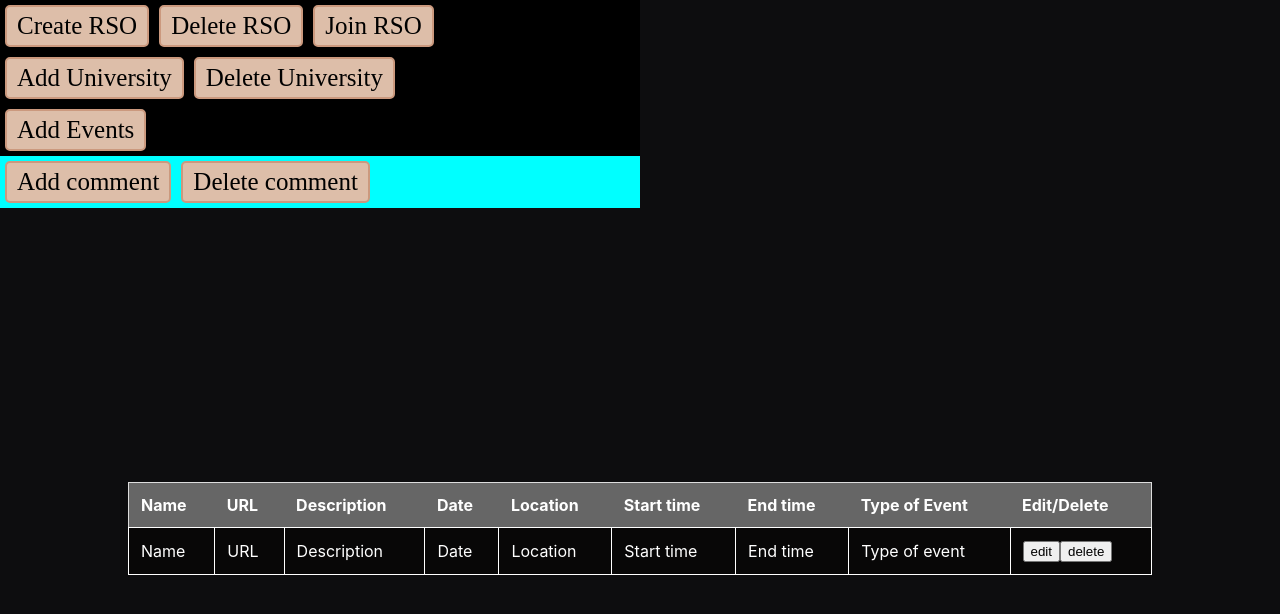
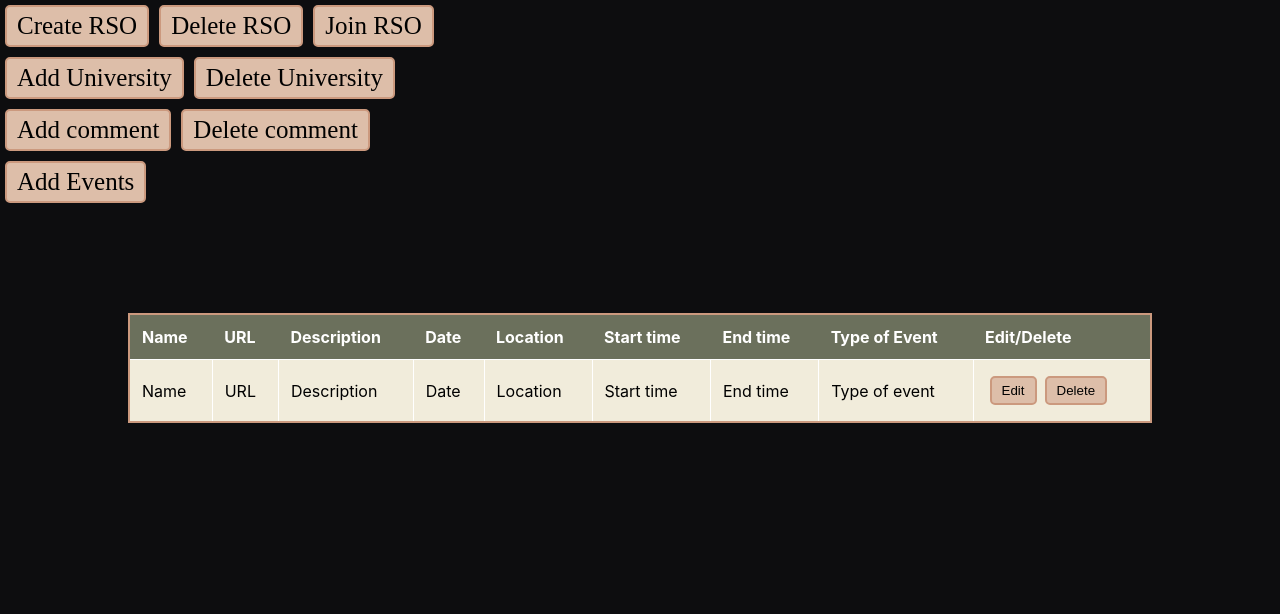
Before and after one commit to Nick1052/DBReact, a React (Create React App) app: page /pages/MainPage.js in a window 1280 px wide. Shown: the top 614 px of the page. Built offline with nearby package versions, Linux system fonts and the light colour scheme.

Commit message:
added some styling

```diff
--- a/src/css/LandingPage.css
+++ b/src/css/LandingPage.css
@@ -22,7 +22,7 @@ body {
 }
 
 .page-title {
-    color: white;
+    color: #b7b7a4;
     position: absolute;
     top: 0;
     left: 50%;
@@ -50,6 +50,7 @@ input[type = email] {
     border-radius: 1em;
     margin-top: .5em;
     margin-bottom: .1em;
+    background-color: #ffe8d6;
 }
 
 input[type = password] {
@@ -60,6 +61,7 @@ input[type = password] {
     border-radius: 1em;
     margin-top: .5em;
     margin-bottom: .1em;
+    background-color: #ffe8d6;
 }
 
 input[type = university] {
@@ -70,6 +72,7 @@ input[type = university] {
     border-radius: 1em;
     margin-top: .5em;
     margin-bottom: .05em;
+    background-color: #ffe8d6;
 }
 select {
     border: 1px solid gray;
@@ -79,14 +82,20 @@ select {
     border-radius: 1em;
     margin-top: .5em;
     margin-bottom: .5em;
+    background-color: #ffe8d6;
 }
 
 button[type = submit] {
-    border: 1px solid gray;
     width: 100%;
-    padding: 1em;
-    box-sizing: border-box;
-    border-radius: 1em;
-    margin-top: .5em;
-    margin-bottom: .05em;
+    margin: 5px;
+    font-size: 25px;
+    padding: 5px 10px;
+    color: white;
+    text-decoration: none;
+    cursor: pointer;
+    transition: all 0.3s ease-out;
+    background: #6b705c;
+    border: 2.5px solid #b7b7a4;
+    border-radius: 5px;
+    font-family: "Times New Roman";
 }
--- a/src/css/MainPage.css
+++ b/src/css/MainPage.css
@@ -2,17 +2,20 @@
     display: flex;
     justify-content: center;
     align-items: center;
-    height: 80vh;
+    height: 40vh;
 }
 
 .db-table {
     border-collapse: collapse;
     width: 80%;
-    border: 1px solid #ddd;
+    /* border: 1px solid #ddd; */
+    border: 2.5px solid #cb997e;
+
 }
 
 .db-table tbody {
-    color: white;
+    /* color: white; */
+    color: black;
     background-color: #666;
 }
 
@@ -23,39 +26,38 @@
 }
 
 .db-table th {
-    background-color: #666;
+    /* background-color: #666; */
+    background-color: #6b705c;
     color: white;
 }
 
 .db-table td {
     border: 1px solid #ffffff;
-    background-color: #080707;
+    /* background-color: #080707; */
+    background-color: #f1ecdb;
 }
 
 .eventId {
     display: none;
 }
-.controls {
+/* .controls {
     background-color: aqua;
     width: 50%;
     height: 120%;
     float:center;
-}
+} */
 
-.rsoControls {
-    /* background-color: greenyellow; */
-    background-color: black;
-
+/* .rsoControls {
+    background-color: greenyellow;
 }
 
 .universityControls {
     background-color: black;
 }
 .eventsControls {
-    /* background-color: rgb(221, 85, 7); */
-    background-color: black;
+    background-color: rgb(221, 85, 7);
 
-}
+} */
 .controlsB{
     margin: 5px;
     font-size: 25px;
@@ -69,3 +71,14 @@
     border-radius: 5px;
     font-family: "Times New Roman";
 }
+.modify{
+    padding: 5px 10px;
+    color: black;
+    text-decoration: none;
+    cursor: pointer;
+    transition: all 0.3s ease-out;
+    background: #ddbea9;
+    border: 2.5px solid #cb997e;
+    border-radius: 5px;
+    margin: 4px;
+}
--- a/src/pages/LandingPage.js
+++ b/src/pages/LandingPage.js
@@ -110,7 +110,7 @@ function LandingPage() {
 
   return (
     <div className="landing-page-container">
-        <h1 className="page-title">Events Database</h1>
+        <h1 className="page-title">University Events</h1>
         <div className="landing-page-column">
             <h2>Login</h2>
             <form onSubmit={handleLoginSubmit}>
--- a/src/pages/MainPage.js
+++ b/src/pages/MainPage.js
@@ -315,13 +315,12 @@ function MainPage() {
                     <button className="controlsB">Add University</button>
                     <button className="controlsB">Delete University</button>
                 </div>
-                <div className="eventsControls">
-                    <button className="controlsB">Add Events</button>
-
-                </div>
                 <div className="commentControls">
                     <button className="controlsB">Add comment</button>
                     <button className="controlsB">Delete comment</button>
+                </div>
+                <div className="eventsControls">
+                    <button className="controlsB">Add Events</button>
                 </div>
             </div>
             <div className="table-container">
@@ -351,8 +350,8 @@ function MainPage() {
                             <td>End time</td>
                             <td>Type of event</td>
                             <td>
-                                <button>edit</button>
-                                <button>delete</button>
+                                <button class="modify">Edit</button>
+                                <button class="modify">Delete</button>
                             </td>
                             <td className="eventId">eventId</td>
 
```
